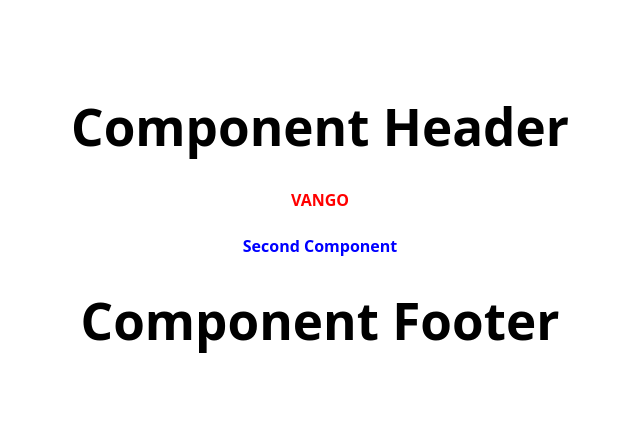
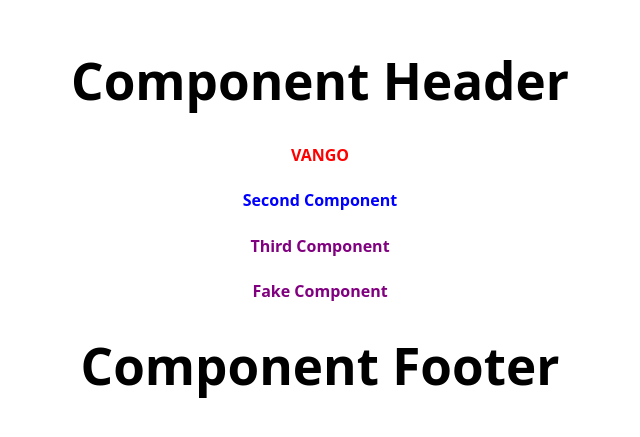
Before and after one commit to lehuynhhoaivan/react-vite-vango-01, a React (Vite) app: page / in a window 1280 px wide. Shown: the part 177-614 px from the top of the page, without its empty margins (320-960 px from the left). Built offline with nearby package versions, Linux system fonts and the light colour scheme.

Commit message:
Tạo 1 file ThirdComponent chứa 2 hàm ThirdComponent và FakeComponent

```diff
--- a/src/App.jsx
+++ b/src/App.jsx
@@ -6,6 +6,7 @@ import Header from './components/Header'
 import Footer from './components/Footer'
 import MyComponent from './components/learn/MyComponent'
 import SecondComponent from './components/learn/SecondComponent'
+import { FakeComponent, ThirdComponent } from './components/learn/ThirdComponent'
 
 
 
@@ -31,6 +32,10 @@ const App = () => {
 
       <SecondComponent />
 
+      <ThirdComponent />
+
+      <FakeComponent />
+
       <div>
         <Footer />
       </div>
--- /dev/null
+++ b/src/components/css/ThirdComponent.module.css
@@ -0,0 +1,4 @@
+/* styles.module.css */
+.textName {
+    color: purple;
+}
--- /dev/null
+++ b/src/components/learn/ThirdComponent.jsx
@@ -0,0 +1,15 @@
+import styles from '../../components/css/ThirdComponent.module.css'
+
+const ThirdComponent = () => {
+    return (
+        <h4 className={styles.textName}>Third Component</h4>
+    )
+}
+
+const FakeComponent = () => {
+    return (
+        <h4 className={styles.textName}>Fake Component</h4>
+    )
+}
+
+export { ThirdComponent, FakeComponent }
```
